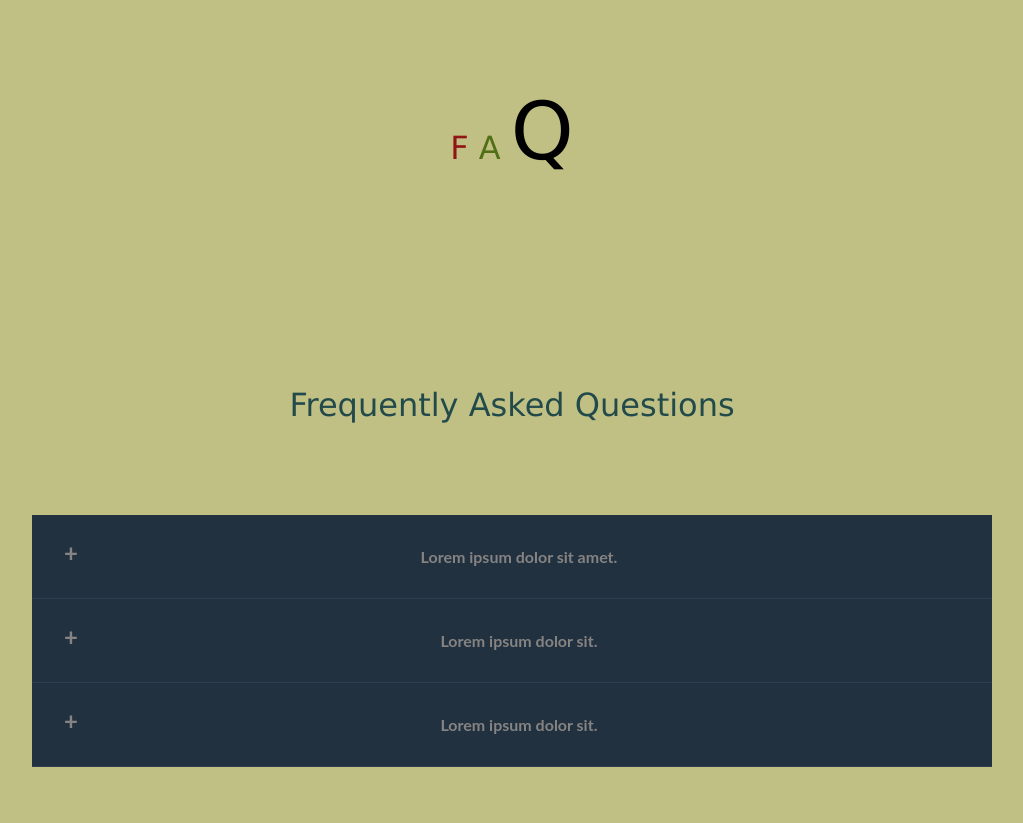
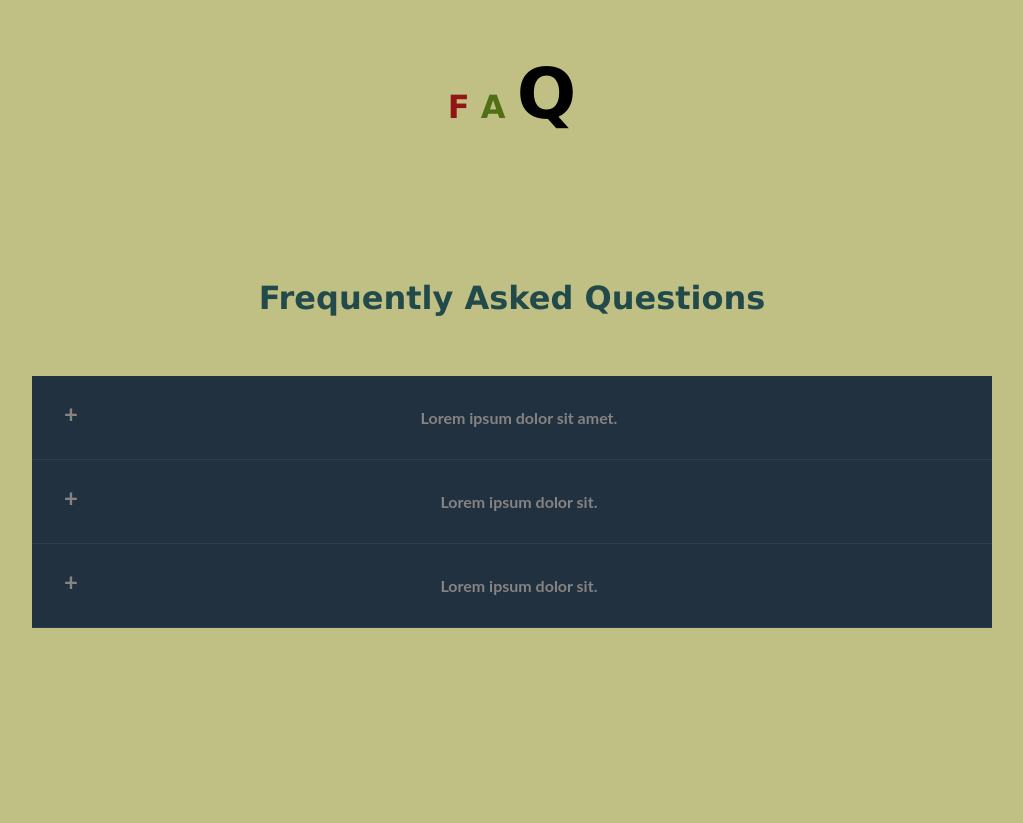
Before and after one commit to muhamash/faq-pure-html-css-javascript, a plain HTML site: page index.html in a window 1280 px wide. Shown: the whole page, without its empty margins (128-1151 px from the left). After the commit the page ends 800 px from the top, so only its background shows below. Drawn offline with Linux system fonts and the light colour scheme.

Commit message:
resolve screen scrolling

```diff
--- a/index.css
+++ b/index.css
@@ -1,10 +1,4 @@
-h1{
-  text-align: center;
-  font-family: 'Lucida Sans', 'Lucida Sans Regular', 'Lucida Grande', 'Lucida Sans Unicode', Geneva, Verdana, sans-serif;
-  font-size: 60px;
-  font-weight: 30;
-  padding: 0;
-}
+
 
 #span-one{
   color: rgb(146, 20, 20);
@@ -15,7 +9,7 @@ h1{
 }
 
 #span-three{
-  font-size: 80px;
+  font-size: 70px;
   transform: rotate(30deg)
 }
 
@@ -34,8 +28,10 @@ body {
 
 h1 {
   font-size: 2em;
-  padding: 2em;
+  padding: 1em;
   text-align: center;
+  font-family: 'Lucida Sans', 'Lucida Sans Regular', 'Lucida Grande', 'Lucida Sans Unicode', Geneva, Verdana, sans-serif;
+
 }
 
 /* faq styles */
```
